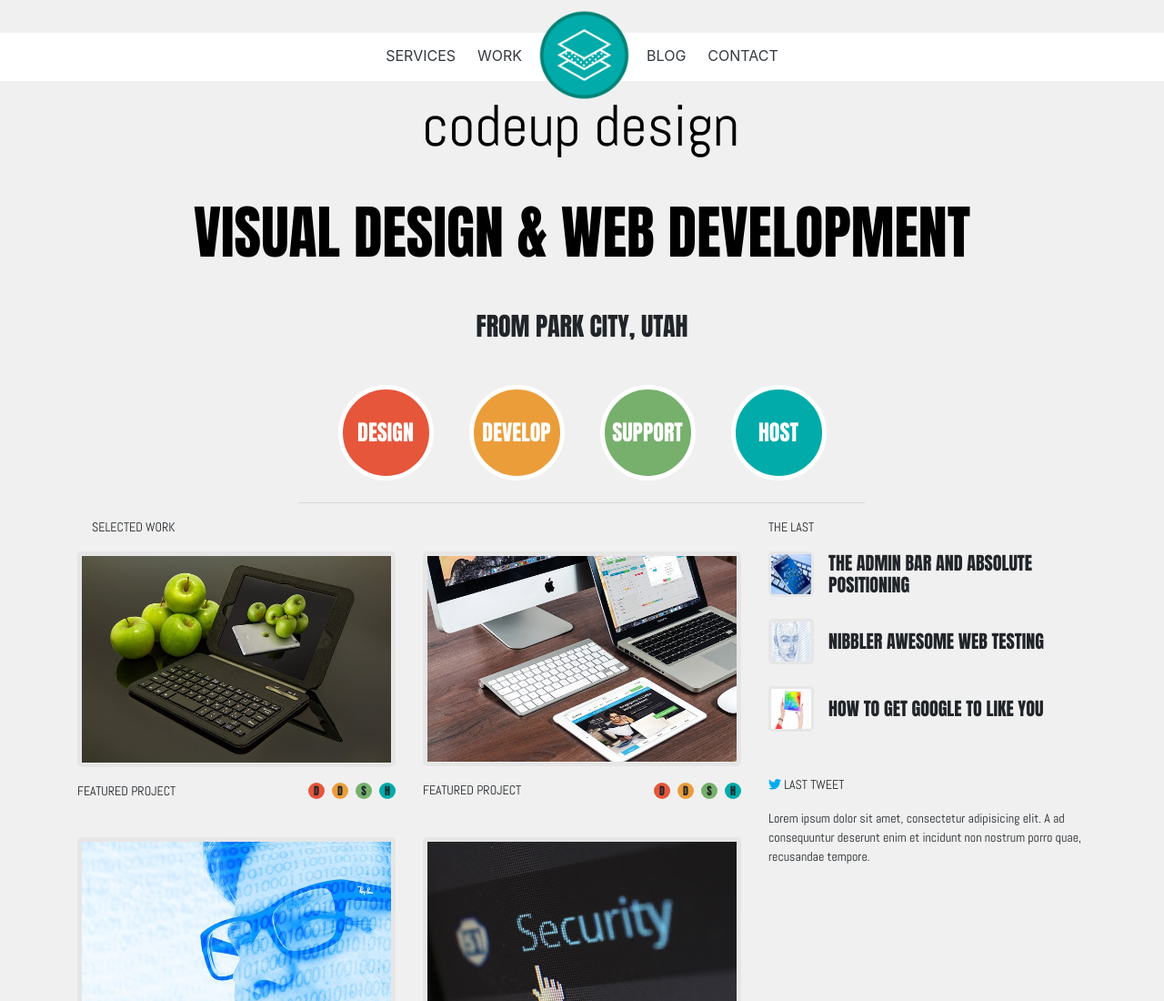
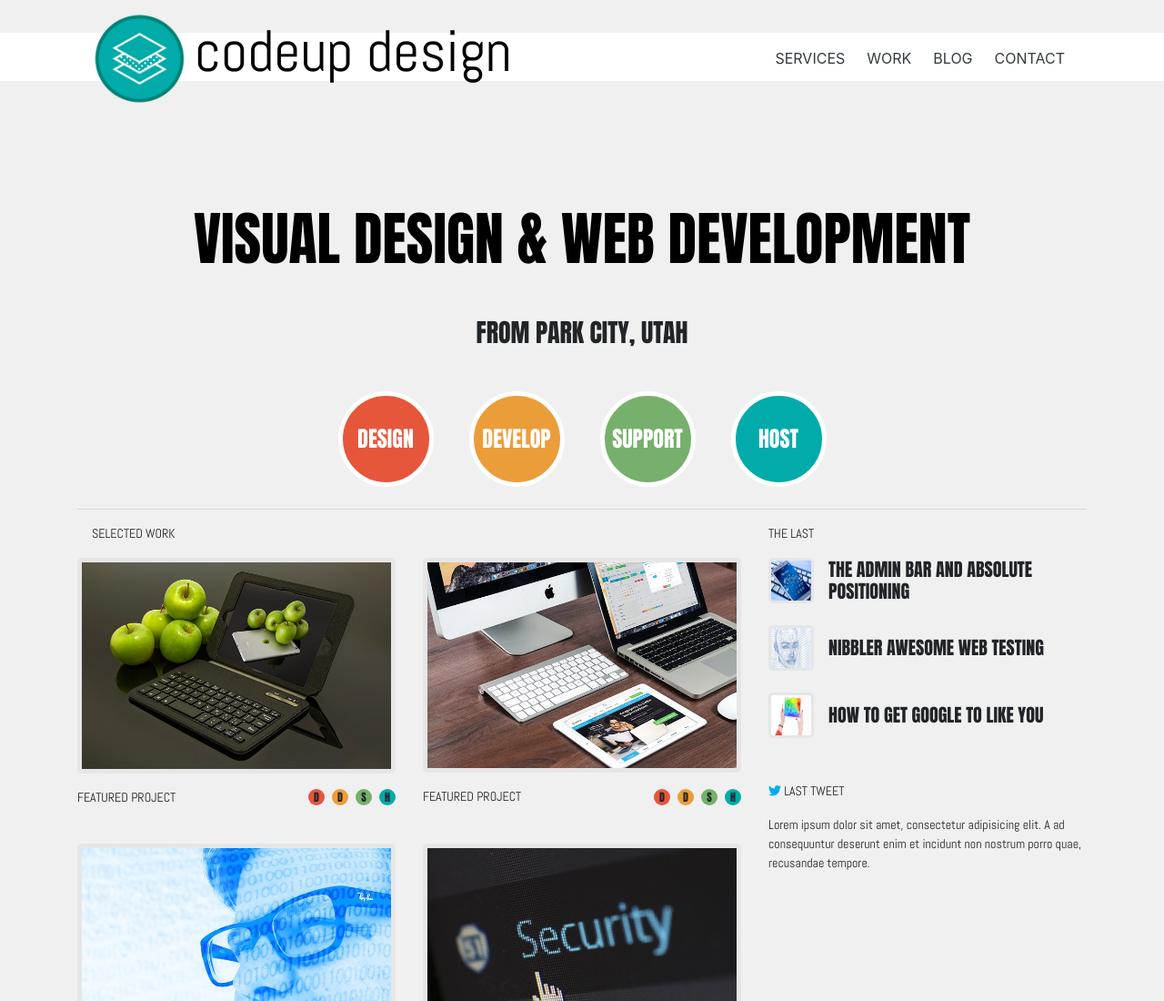
Before and after one commit to eckert-arredondo-exercise/codeup-design-project, a plain HTML site: page index.html in a window 1280 px wide. Shown: the top 1100 px of the page at 91% size. Drawn offline with nearby package versions, Linux system fonts and the light colour scheme.

Commit message:
finished with responsive page exercise!

```diff
--- a/css/custom.css
+++ b/css/custom.css
@@ -96,7 +96,7 @@ p {
     }
 
     .hr-width {
-        width: 56%;
+        width: 77%;
     }
 
     .feature-sizer {
@@ -121,6 +121,10 @@ p {
         max-width: 9em !important;
     }
 
+    .hr-width {
+        width: 100%;
+    }
+
     .aside-img {
         height: 50px;
         width: 50px;
@@ -128,3 +132,7 @@ p {
         border-radius: 5px;
     }
 }
+
+@media only screen and (min-width: 992px) {
+
+}
--- a/index.html
+++ b/index.html
@@ -14,27 +14,30 @@
 <!--NAVBAR-->
 <nav class="d-flex flex-column text-center navbar navbar-light mb-5">
     <div class="top-stripe zboy"></div>
-    <div id="navbarNav flex-row">
+    <div id="navbarNav" class="w-100 d-sm-flex justify-content-center">
         <a class="d-sm-none d-block" href="#">
             <img class="logo" src="assets/logo.png" alt="company logo">
         </a>
-	    <p class="company-name nav-order-p pl-sm-5">codeup design</p>
-	    <ul class="list-inline flex-row justify-content-between align-items-center navbar-nav nav-order-ul">
-            <li class="nav-item list-inline-item">
+	    <p class="company-name nav-order-p d-lg-none">codeup design</p>
+	    <ul class="list-inline flex-row justify-content-between align-items-center navbar-nav nav-order-ul w-100">
+            <li class="nav-item list-inline-item order-lg-2 d-lg-block d-none mr-lg-auto">
+                <p class="company-name pl-sm-5 pl-lg-0">codeup design</p>
+            </li>
+            <li class="nav-item list-inline-item order-lg-3">
                 <a class="text-dark nav-link px-sm-2" href="#">SERVICES</a>
             </li>
-            <li class="nav-item list-inline-item">
+            <li class="nav-item list-inline-item order-lg-4">
                 <a class="text-dark nav-link px-sm-2" href="#">WORK</a>
             </li>
-	        <li class="nav-item list-inline-item d-none d-sm-block">
+	        <li class="nav-item list-inline-item d-none d-sm-block order-lg-1">
 		        <a href="#">
 			        <img class="logo" src="assets/logo.png" alt="company logo">
 		        </a>
 	        </li>
-            <li class="nav-item list-inline-item">
+            <li class="nav-item list-inline-item order-lg-5">
                 <a class="text-dark nav-link px-sm-2" href="#">BLOG</a>
             </li>
-            <li class="nav-item list-inline-item">
+            <li class="nav-item list-inline-item order-lg-6">
                 <a class="text-dark nav-link px-sm-2" href="#">CONTACT</a>
             </li>
         </ul>
```
